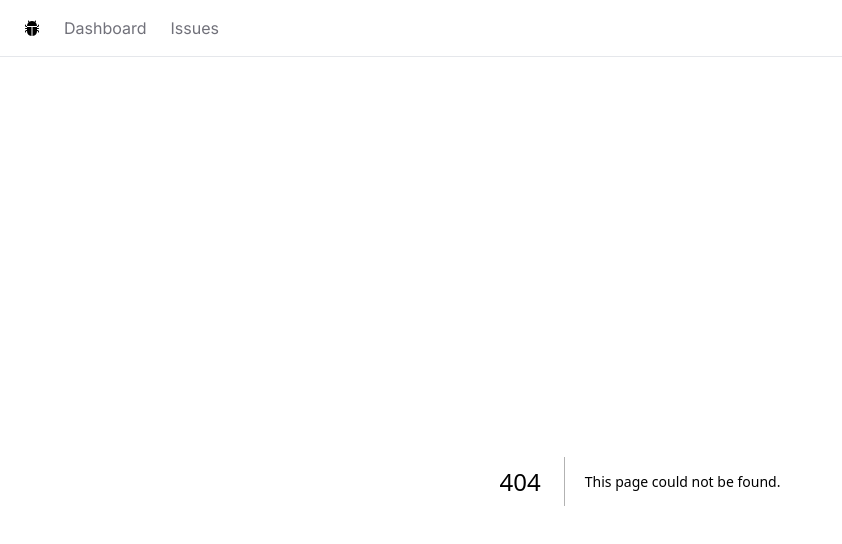
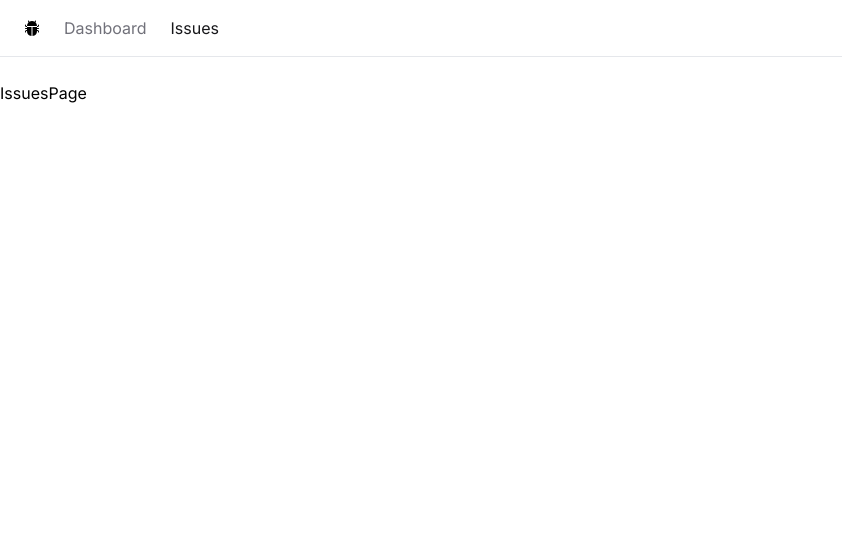
Before and after one commit to ucok-man/nextjs-issue-tracker, a Next.js app: page /issues in a window 1280 px wide. Before the commit this address had no page. Shown: the top 544 px of the page, without its empty margins (0-842 px from the left). Built offline with nearby package versions, Linux system fonts and the light colour scheme.

Commit message:
ui: navbar highlighting

```diff
--- a/package.json
+++ b/package.json
@@ -9,6 +9,7 @@
     "lint": "next lint"
   },
   "dependencies": {
+    "classnames": "^2.5.1",
     "next": "14.2.4",
     "react": "^18",
     "react-dom": "^18",
--- /dev/null
+++ b/src/app/issues/page.tsx
@@ -0,0 +1,3 @@
+export default function IssuesPage() {
+  return <div>IssuesPage</div>;
+}
--- a/src/components/Navbar.tsx
+++ b/src/components/Navbar.tsx
@@ -1,7 +1,13 @@
+"use client";
+
+import classNames from "classnames";
 import Link from "next/link";
+import { usePathname } from "next/navigation";
 import { BsFillBugFill } from "react-icons/bs";
 
 export default function Navbar() {
+  const currentPath = usePathname();
+
   const links = [
     {
       label: "Dashboard",
@@ -22,7 +28,11 @@ export default function Navbar() {
         {links.map((link) => (
           <li
             key={link.href}
-            className="text-zinc-500 hover:text-zinc-900 transition-colors"
+            className={classNames({
+              "text-zinc-900": currentPath == link.href,
+              "text-zinc-500": currentPath != link.href,
+              "hover:text-zinc-900 transition-colors": true,
+            })}
           >
             <Link href={link.href}>{link.label}</Link>
           </li>
```
Also changed, not shown: 1 other file (tests, documents, lock files or other folders).
